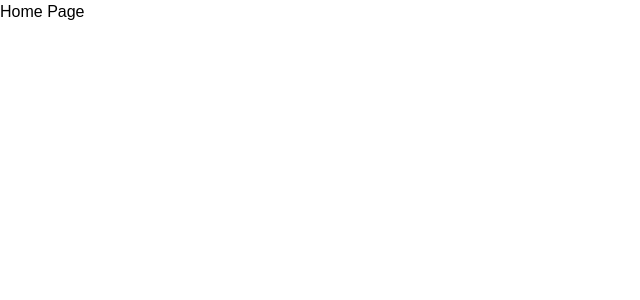
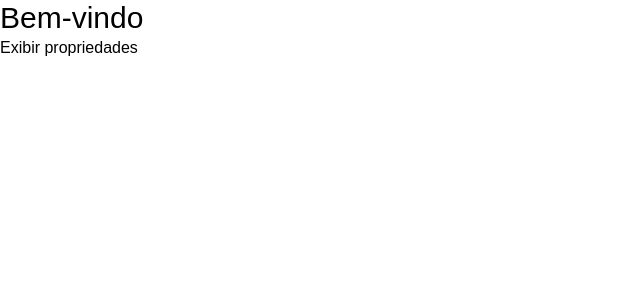
Before and after one commit to alufena/property-pulse, a Next.js app: page / in a window 1280 px wide. Shown: the top 300 px of the page, without its empty margins (0-640 px from the left). Built offline with nearby package versions, Linux system fonts and the light colour scheme.

Commit message:
File_Based_Routing

```diff
--- a/app/page.jsx
+++ b/app/page.jsx
@@ -4,8 +4,21 @@
 //   title: 'Test', // agora só a "home page" tem esse título, ao invés de usar só o que está definido globalmente em layout
 // };
 
+import Link from 'next/link';
+
 const HomePage = () => {
-  return <div>Home Page</div>;
+  return (
+    <div>
+      <h1 className="text-3xl">
+        {/* classes tailwind */}
+        Bem-vindo
+      </h1>
+      {/* <a href="/properties">Exibir propriedades</a> */}
+      {/* um link mas com "full reload" com spinner perceptível. uma boa prática seria usar o component link */}
+      <Link href="/properties">Exibir propriedades</Link>
+      {/* usa "Link" ao invés de tag "a". não tem o prop "to" como em react router, usa-se "href". dessa maneira é muito mais rápido */}
+    </div>
+  );
 };
 
 export default HomePage;
--- /dev/null
+++ b/app/properties/[id]/page.jsx
@@ -0,0 +1,8 @@
+// rota dinâmica, a exemplo "http://localhost:3000/properties/123" onde 123 é o id. relembrando que tudo relacionado a url "properties/" fica dentro da pasta "app/properties". a pasta NÃO poderia ser apenas chamada de id, porque seria literalmente id; o correto é o uso de colchetes entre o nome id, assim torna a página dinâmica. qualquer id colocado carregará essa página. "[id]" no nome da pasta significa que só pode ser "/qualquerid", ou seja, não pode acessar "properties/123/rooms"; uma solução para isso seria um "catch all" (= tudo após o id ainda carregará a página), e para fazer isso: troque o nome da pasta [id] a [...id]. agora "http://localhost:3000/properties/123/rooms" funciona assim como "http://localhost:3000/properties/123/rooms/beds". no cenário atual do projeto não existe necessidade desse catch all, por isso foi removido o ... dentro do colchete
+
+const PropertyPage = () => {
+  // será uma única propriedade
+  return <div>PropertyPage</div>;
+};
+
+export default PropertyPage;
--- /dev/null
+++ b/app/properties/add/page.jsx
@@ -0,0 +1,7 @@
+// rota para "http://localhost:3000/properties/add". uma "nested route" é criada através de uma nova pasta intitulada do nome da página e com o arquivo "page.jsx" dentro dela
+
+const PropertyAddPage = () => {
+  return <div>PropertyAddPage</div>;
+};
+
+export default PropertyAddPage;
--- /dev/null
+++ b/app/properties/page.jsx
@@ -0,0 +1,14 @@
+// "http://localhost:3000/properties" funciona sem a necessidade de definir rotas (característica SSR). a antiga estrutura de páginas (sem a pasta "app") precisaria criar um componente properties.jsx
+
+import Link from 'next/link';
+
+const PropertiesPage = () => {
+  return (
+    <div>
+      <h1 className="text-3xl">Propriedades</h1>
+      <Link href="/">Voltar à página inicial</Link>
+    </div>
+  );
+};
+
+export default PropertiesPage;
```
